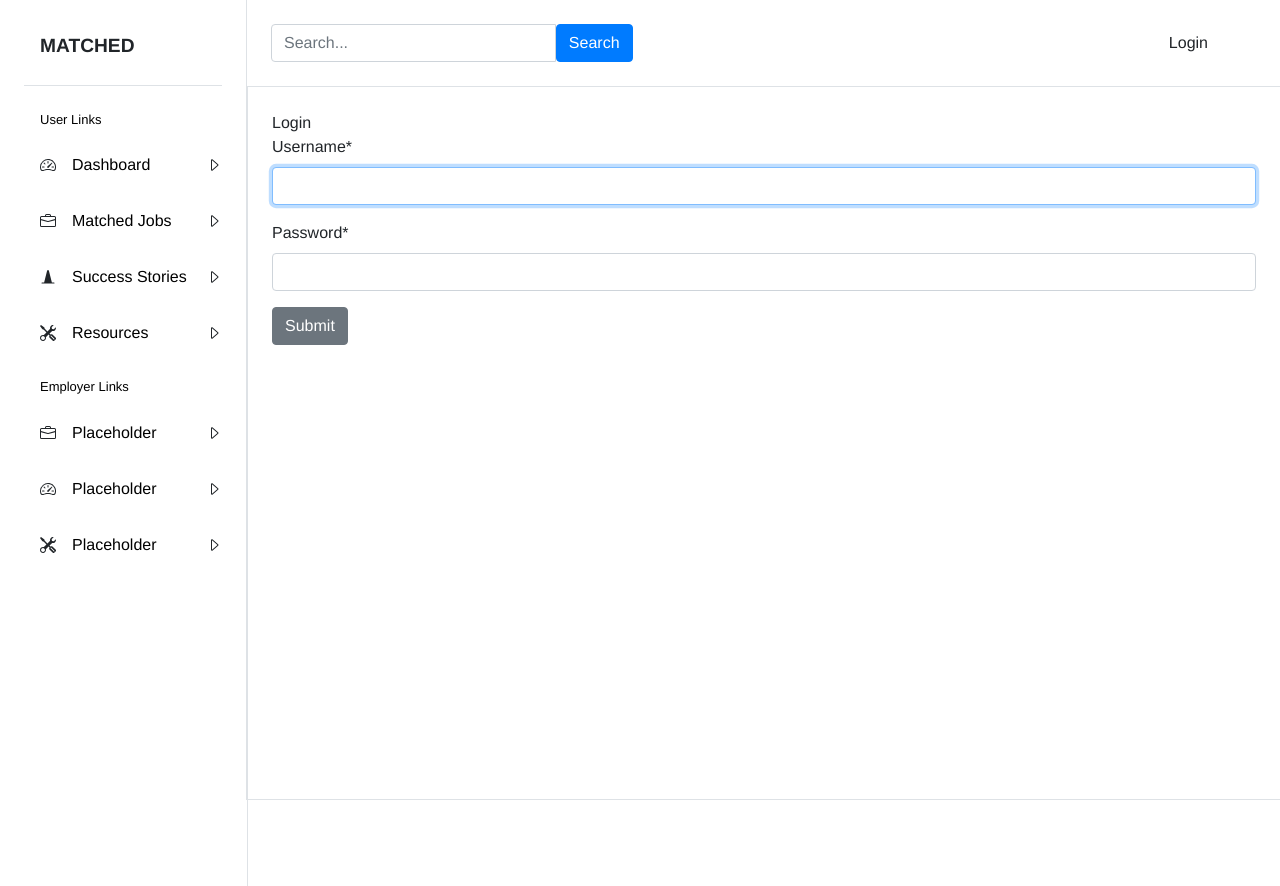
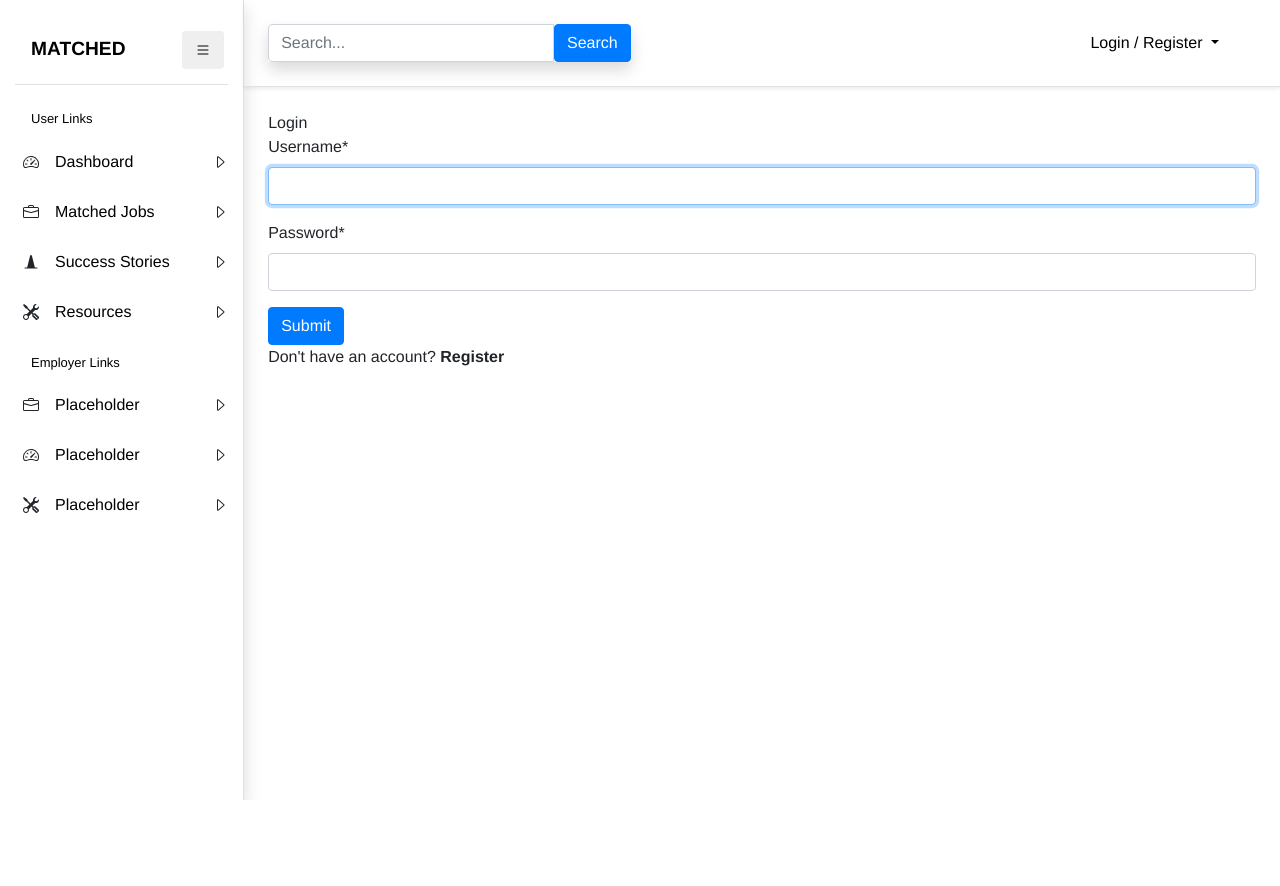
Before and after one commit to nerbGG/Matched, a Django app: page /accounts/login/ in a window 1280 px wide. After the commit the page ends 800 px from the top, so only its background shows below. Run offline with Django 4.2, Linux system fonts and the light colour scheme; some libraries are stand-ins or nearby versions.

Commit message:
navigaton bar can now be toggled

```diff
--- a/Matched/settings.py
+++ b/Matched/settings.py
@@ -9,7 +9,7 @@ https://docs.djangoproject.com/en/4.0/topics/settings/
 For the full list of settings and their values, see
 https://docs.djangoproject.com/en/4.0/ref/settings/
 """
-
+import os
 from pathlib import Path
 
 # Build paths inside the project like this: BASE_DIR / 'subdir'.
@@ -114,6 +114,9 @@ USE_TZ = True
 # https://docs.djangoproject.com/en/4.0/howto/static-files/
 
 STATIC_URL = 'static/'
+STATICFILES_DIRS = (
+    os.path.join(BASE_DIR, "Templates/static"),
+)
 
 # Default primary key field type
 # https://docs.djangoproject.com/en/4.0/ref/settings/#default-auto-field
--- a/Templates/base.html
+++ b/Templates/base.html
@@ -3,52 +3,31 @@
 <html>
 
 <head>
+    {% load static %}
     <meta charset="utf-8">
     <title>{% block title %} Matched {% endblock %}</title>
     <meta name="viewport" content="width=device-width">
     <link rel="stylesheet" href="https://stackpath.bootstrapcdn.com/bootstrap/4.1.3/css/bootstrap.min.css" integrity="sha384-MCw98/SFnGE8fJT3GXwEOngsV7Zt27NXFoaoApmYm81iuXoPkFOJwJ8ERdknLPMO" crossorigin="anonymous">
-    <style>
-        html,
-        body {
-            height: 100%;
-            padding: 0;
-            margin: 0;
-            width: 100%;
-            font-family: "Helvetica Neue", Helvetica, Arial, sans-serif;
-            /*overflow:hidden;*/
-        }
-        .navbar-colors {
-            background: #f8f8f8;
-            font-size: 18px;
-            line-height: 1.42857143;
-            color: #333;
-        }
-        a{
-            {#color: #337ab7;#}
-            color:black;
-        }
-        a:hover{
-            color:#2e6da4;
-        }
-        .hover :hover{
-            cursor: pointer;
-        }
-
-    </style>
+    <link rel="stylesheet" href="{% static 'css/base.css' %}">
 </head>
 
 <body>
-    <div class="d-flex flex-row h-100 ">
-        <nav class="nav flex-column p-4 border-right" style="width:23%;">
-            <div class="pb-3 border-bottom"style="font-size: larger">
-                <a class="nav-item nav-link "><strong>MATCHED</strong></a>
+    <div class="d-flex flex-row h-100">
+        <nav class="nav nav-bar flex-column border-right shadow h-100" id="navigation-bar">
+            <div class="w-100 border-bottom d-flex flex-row justify-content-between align-items-center" id="logoandburger"style="font-size: larger">
+                <a class="nav-item nav-link" id="matched-logo" href="/"><strong>MATCHED</strong></a>
+                <button class="btn mr-1" id="nav-toggle" >
+                    <svg xmlns="http://www.w3.org/2000/svg" width="16" height="16" fill="currentColor" class="bi bi-list" viewBox="0 0 16 16">
+                      <path fill-rule="evenodd" d="M2.5 12a.5.5 0 0 1 .5-.5h10a.5.5 0 0 1 0 1H3a.5.5 0 0 1-.5-.5zm0-4a.5.5 0 0 1 .5-.5h10a.5.5 0 0 1 0 1H3a.5.5 0 0 1-.5-.5zm0-4a.5.5 0 0 1 .5-.5h10a.5.5 0 0 1 0 1H3a.5.5 0 0 1-.5-.5z"/>
+                    </svg>
+                </button>
             </div>
-            <div id="user-links" class="mt-2">
-                 <div class="d-flex flex-row align-items-center justify-content-between"  style="font-size: small">
-                    <a class="nav-item nav-link mt-2" href="#">User Links</a>
+            <div id="links" class="mt-2">
+                 <div class="d-flex flex-row link-section-text" style="font-size: small">
+                    <a class="nav-item nav-link mt-2 " href="#">User Links</a>
 {#                   <p class="m-0 p-0">job Seekers</p>#}
                 </div>
-                 <div class="d-flex ml-3 flex-row align-items-center justify-content-between">
+                 <div class="link-container hover ml-2 d-flex flex-row align-items-center justify-content-between">
                      <div class="d-flex flex-row align-items-center">
                         <svg xmlns="http://www.w3.org/2000/svg" width="16" height="16" fill="currentColor" class="bi bi-speedometer2" viewBox="0 0 16 16">
                         <path d="M8 4a.5.5 0 0 1 .5.5V6a.5.5 0 0 1-1 0V4.5A.5.5 0 0 1 8 4zM3.732 5.732a.5.5 0 0 1 .707 0l.915.914a.5.5 0 1 1-.708.708l-.914-.915a.5.5 0 0 1 0-.707zM2 10a.5.5 0 0 1 .5-.5h1.586a.5.5 0 0 1 0 1H2.5A.5.5 0 0 1 2 10zm9.5 0a.5.5 0 0 1 .5-.5h1.5a.5.5 0 0 1 0 1H12a.5.5 0 0 1-.5-.5zm.754-4.246a.389.389 0 0 0-.527-.02L7.547 9.31a.91.91 0 1 0 1.302 1.258l3.434-4.297a.389.389 0 0 0-.029-.518z"/>
@@ -60,18 +39,17 @@
                      <path d="M6 12.796V3.204L11.481 8 6 12.796zm.659.753 5.48-4.796a1 1 0 0 0 0-1.506L6.66 2.451C6.011 1.885 5 2.345 5 3.204v9.592a1 1 0 0 0 1.659.753z"/>
                     </svg>
                 </div>
-                <div class="d-flex ml-3 flex-row align-items-center justify-content-between">
+                <div class="link-container hover d-flex ml-2 flex-row align-items-center justify-content-between">
                      <div class="d-flex flex-row align-items-center">
                          <svg xmlns="http://www.w3.org/2000/svg" width="16" height="16" fill="currentColor" class="bi bi-briefcase" viewBox="0 0 16 16">
-                          <path d="M6.5 1A1.5 1.5 0 0 0 5 2.5V3H1.5A1.5 1.5 0 0 0 0 4.5v8A1.5 1.5 0 0 0 1.5 14h13a1.5 1.5 0 0 0 1.5-1.5v-8A1.5 1.5 0 0 0 14.5 3H11v-.5A1.5 1.5 0 0 0 9.5 1h-3zm0 1h3a.5.5 0 0 1 .5.5V3H6v-.5a.5.5 0 0 1 .5-.5zm1.886 6.914L15 7.151V12.5a.5.5 0 0 1-.5.5h-13a.5.5 0 0 1-.5-.5V7.15l6.614 1.764a1.5 1.5 0 0 0 .772 0zM1.5 4h13a.5.5 0 0 1 .5.5v1.616L8.129 7.948a.5.5 0 0 1-.258 0L1 6.116V4.5a.5.5 0 0 1 .5-.5z"/>
-                        </svg>
+                          <path d="M6.5 1A1.5 1.5 0 0 0 5 2.5V3H1.5A1.5 1.5 0 0 0 0 4.5v8A1.5 1.5 0 0 0 1.5 14h13a1.5 1.5 0 0 0 1.5-1.5v-8A1.5 1.5 0 0 0 14.5 3H11v-.5A1.5 1.5 0 0 0 9.5 1h-3zm0 1h3a.5.5 0 0 1 .5.5V3H6v-.5a.5.5 0 0 1 .5-.5zm1.886 6.914L15 7.151V12.5a.5.5 0 0 1-.5.5h-13a.5.5 0 0 1-.5-.5V7.15l6.614 1.764a1.5 1.5 0 0 0 .772 0zM1.5 4h13a.5.5 0 0 1 .5.5v1.616L8.129 7.948a.5.5 0 0 1-.258 0L1 6.116V4.5a.5.5 0 0 1 .5-.5z"/></svg>
                         <a class="nav-item nav-link m-2 p-2 " href="#">Matched Jobs</a>
                      </div>
                     <svg xmlns="http://www.w3.org/2000/svg" width="16" height="16" fill="currentColor" class="bi bi-caret-right" viewBox="0 0 16 16">
                      <path d="M6 12.796V3.204L11.481 8 6 12.796zm.659.753 5.48-4.796a1 1 0 0 0 0-1.506L6.66 2.451C6.011 1.885 5 2.345 5 3.204v9.592a1 1 0 0 0 1.659.753z"/>
                     </svg>
                 </div>
-                <div class="d-flex ml-3 flex-row align-items-center justify-content-between">
+                <div class="link-container d-flex ml-2 flex-row align-items-center justify-content-between">
                      <div class="d-flex flex-row align-items-center">
                        <svg xmlns="http://www.w3.org/2000/svg" width="16" height="16" fill="currentColor" class="bi bi-cone" viewBox="0 0 16 16">
                         <path d="M7.03 1.88c.252-1.01 1.688-1.01 1.94 0l2.905 11.62H14a.5.5 0 0 1 0 1H2a.5.5 0 0 1 0-1h2.125L7.03 1.88z"/>
@@ -83,7 +61,7 @@
                      <path d="M6 12.796V3.204L11.481 8 6 12.796zm.659.753 5.48-4.796a1 1 0 0 0 0-1.506L6.66 2.451C6.011 1.885 5 2.345 5 3.204v9.592a1 1 0 0 0 1.659.753z"/>
                     </svg>
                 </div>
-                <div class="d-flex ml-3 flex-row align-items-center justify-content-between">
+                <div class="link-container d-flex ml-2 flex-row align-items-center justify-content-between">
                      <div class="d-flex flex-row align-items-center">
                          <svg xmlns="http://www.w3.org/2000/svg" width="16" height="16" fill="currentColor" class="bi bi-tools" viewBox="0 0 16 16">
                           <path d="M1 0 0 1l2.2 3.081a1 1 0 0 0 .815.419h.07a1 1 0 0 1 .708.293l2.675 2.675-2.617 2.654A3.003 3.003 0 0 0 0 13a3 3 0 1 0 5.878-.851l2.654-2.617.968.968-.305.914a1 1 0 0 0 .242 1.023l3.356 3.356a1 1 0 0 0 1.414 0l1.586-1.586a1 1 0 0 0 0-1.414l-3.356-3.356a1 1 0 0 0-1.023-.242L10.5 9.5l-.96-.96 2.68-2.643A3.005 3.005 0 0 0 16 3c0-.269-.035-.53-.102-.777l-2.14 2.141L12 4l-.364-1.757L13.777.102a3 3 0 0 0-3.675 3.68L7.462 6.46 4.793 3.793a1 1 0 0 1-.293-.707v-.071a1 1 0 0 0-.419-.814L1 0zm9.646 10.646a.5.5 0 0 1 .708 0l3 3a.5.5 0 0 1-.708.708l-3-3a.5.5 0 0 1 0-.708zM3 11l.471.242.529.026.287.445.445.287.026.529L5 13l-.242.471-.026.529-.445.287-.287.445-.529.026L3 15l-.471-.242L2 14.732l-.287-.445L1.268 14l-.026-.529L1 13l.242-.471.026-.529.445-.287.287-.445.529-.026L3 11z"/>
@@ -95,11 +73,11 @@
                      <path d="M6 12.796V3.204L11.481 8 6 12.796zm.659.753 5.48-4.796a1 1 0 0 0 0-1.506L6.66 2.451C6.011 1.885 5 2.345 5 3.204v9.592a1 1 0 0 0 1.659.753z"/>
                     </svg>
                 </div>
-                 <div class="d-flex flex-row align-items-center justify-content-between"  style="font-size: small">
-                    <a class="nav-item nav-link mt-2" href="#">Employer Links</a>
+                 <div class="d-flex flex-row link-section-text"  style="font-size: small">
+                    <a class="nav-item nav-link mt-2 " href="#">Employer Links</a>
 {#                   <p class="m-0 p-0">job Seekers</p>#}
                 </div>
-                 <div class="d-flex ml-3 flex-row align-items-center justify-content-between">
+                 <div class="link-container d-flex ml-2 flex-row align-items-center justify-content-between">
                      <div class="d-flex flex-row align-items-center">
                          <svg xmlns="http://www.w3.org/2000/svg" width="16" height="16" fill="currentColor" class="bi bi-briefcase" viewBox="0 0 16 16">
                           <path d="M6.5 1A1.5 1.5 0 0 0 5 2.5V3H1.5A1.5 1.5 0 0 0 0 4.5v8A1.5 1.5 0 0 0 1.5 14h13a1.5 1.5 0 0 0 1.5-1.5v-8A1.5 1.5 0 0 0 14.5 3H11v-.5A1.5 1.5 0 0 0 9.5 1h-3zm0 1h3a.5.5 0 0 1 .5.5V3H6v-.5a.5.5 0 0 1 .5-.5zm1.886 6.914L15 7.151V12.5a.5.5 0 0 1-.5.5h-13a.5.5 0 0 1-.5-.5V7.15l6.614 1.764a1.5 1.5 0 0 0 .772 0zM1.5 4h13a.5.5 0 0 1 .5.5v1.616L8.129 7.948a.5.5 0 0 1-.258 0L1 6.116V4.5a.5.5 0 0 1 .5-.5z"/>
@@ -110,7 +88,7 @@
                      <path d="M6 12.796V3.204L11.481 8 6 12.796zm.659.753 5.48-4.796a1 1 0 0 0 0-1.506L6.66 2.451C6.011 1.885 5 2.345 5 3.204v9.592a1 1 0 0 0 1.659.753z"/>
                     </svg>
                 </div>
-                <div class="d-flex ml-3 flex-row align-items-center justify-content-between">
+                <div class="link-container d-flex ml-2 flex-row align-items-center justify-content-between">
                      <div class="d-flex flex-row align-items-center">
                         <svg xmlns="http://www.w3.org/2000/svg" width="16" height="16" fill="currentColor" class="bi bi-speedometer2" viewBox="0 0 16 16">
                         <path d="M8 4a.5.5 0 0 1 .5.5V6a.5.5 0 0 1-1 0V4.5A.5.5 0 0 1 8 4zM3.732 5.732a.5.5 0 0 1 .707 0l.915.914a.5.5 0 1 1-.708.708l-.914-.915a.5.5 0 0 1 0-.707zM2 10a.5.5 0 0 1 .5-.5h1.586a.5.5 0 0 1 0 1H2.5A.5.5 0 0 1 2 10zm9.5 0a.5.5 0 0 1 .5-.5h1.5a.5.5 0 0 1 0 1H12a.5.5 0 0 1-.5-.5zm.754-4.246a.389.389 0 0 0-.527-.02L7.547 9.31a.91.91 0 1 0 1.302 1.258l3.434-4.297a.389.389 0 0 0-.029-.518z"/>
@@ -122,7 +100,7 @@
                      <path d="M6 12.796V3.204L11.481 8 6 12.796zm.659.753 5.48-4.796a1 1 0 0 0 0-1.506L6.66 2.451C6.011 1.885 5 2.345 5 3.204v9.592a1 1 0 0 0 1.659.753z"/>
                     </svg>
                 </div>
-                 <div class="d-flex ml-3 flex-row align-items-center justify-content-between">
+                 <div class="link-container d-flex ml-2 flex-row align-items-center justify-content-between">
                      <div class="d-flex flex-row align-items-center">
                          <svg xmlns="http://www.w3.org/2000/svg" width="16" height="16" fill="currentColor" class="bi bi-tools" viewBox="0 0 16 16">
                           <path d="M1 0 0 1l2.2 3.081a1 1 0 0 0 .815.419h.07a1 1 0 0 1 .708.293l2.675 2.675-2.617 2.654A3.003 3.003 0 0 0 0 13a3 3 0 1 0 5.878-.851l2.654-2.617.968.968-.305.914a1 1 0 0 0 .242 1.023l3.356 3.356a1 1 0 0 0 1.414 0l1.586-1.586a1 1 0 0 0 0-1.414l-3.356-3.356a1 1 0 0 0-1.023-.242L10.5 9.5l-.96-.96 2.68-2.643A3.005 3.005 0 0 0 16 3c0-.269-.035-.53-.102-.777l-2.14 2.141L12 4l-.364-1.757L13.777.102a3 3 0 0 0-3.675 3.68L7.462 6.46 4.793 3.793a1 1 0 0 1-.293-.707v-.071a1 1 0 0 0-.419-.814L1 0zm9.646 10.646a.5.5 0 0 1 .708 0l3 3a.5.5 0 0 1-.708.708l-3-3a.5.5 0 0 1 0-.708zM3 11l.471.242.529.026.287.445.445.287.026.529L5 13l-.242.471-.026.529-.445.287-.287.445-.529.026L3 15l-.471-.242L2 14.732l-.287-.445L1.268 14l-.026-.529L1 13l.242-.471.026-.529.445-.287.287-.445.529-.026L3 11z"/>
@@ -136,13 +114,11 @@
                 </div>
             </div>
         </nav>
-        <div class="flex-column w-100 border-bottom">
-            <div class="border-bottom d-flex flex-row justify-content-between align-items-center">
-                <form class="input-group justify-content-start m-4 " style="width:35%">
+        <div class="flex-column w-100">
+            <div class="border-bottom d-flex flex-row justify-content-between align-items-center shadow-sm" style="height: 87px">
+                <form class="input-group justify-content-start m-4 shadow " style="width:35%">
                   <input type="search" id="form1" class="form-control" placeholder="Search...">
-                  <button type="button" class="btn btn-primary">
-                           Search
-                  </button>
+                  <button type="button" class="btn btn-primary">Search</button>
                 </form>
                     <div class="dropdown mr-5">
                         {% if user.is_authenticated %}
@@ -150,28 +126,35 @@
                                   <path d="M11 6a3 3 0 1 1-6 0 3 3 0 0 1 6 0z"/>
                                   <path fill-rule="evenodd" d="M0 8a8 8 0 1 1 16 0A8 8 0 0 1 0 8zm8-7a7 7 0 0 0-5.468 11.37C3.242 11.226 4.805 10 8 10s4.757 1.225 5.468 2.37A7 7 0 0 0 8 1z"/>
                             </svg>
-                            <a class="btn  dropdown-toggle" href="#" role="button" id="dropdownMenuLink" data-toggle="dropdown" aria-haspopup="true" aria-expanded="false">
+                            <a class="btn dropdown-toggle" href="#" role="button" id="dropdownMenuLink" data-toggle="dropdown" aria-haspopup="true" aria-expanded="false">
                                 <strong>{{user.first_name}} {{user.last_name}}</strong>
                             </a>
-                            <div class="dropdown-menu" aria-labelledby="dropdownMenuLink">
+                            <div class="dropdown-menu shadow " aria-labelledby="dropdownMenuLink">
                                 <a class="dropdown-item" href="/accounts/logout/">Logout</a>
                                 <a class="dropdown-item" href="#">Settings</a>
                                 <a class="dropdown-item" href="#">Dark Mode</a>
                             </div>
                         {% else %}
-                            <a class="dropdown-item" href="/accounts/login/">Login</a>
+                            <a class="btn dropdown-toggle" href="#" role="button" id="dropdownMenuLink" data-toggle="dropdown" aria-haspopup="true" aria-expanded="false">
+                               Login / Register
+                            </a>
+                            <div class="dropdown-menu shadow" aria-labelledby="dropdownMenuLink">
+                                <a class="dropdown-item" href="/accounts/login/">Login</a>
+                                <a class="dropdown-item" href="/accounts/register">Register</a>
+                            </div>
                         {% endif %}
                     </div>
-
             </div>
 {#            main page#}
-            <div id="content" class="p-4 w-100 h-100 border-left">
+            <div id="content" class="p-4 w-100 h-100">
                 {% block content %}
                 {% endblock %}
             </div>
         </div>
     </div>
-     <script src="https://code.jquery.com/jquery-3.3.1.slim.min.js" integrity="sha384-q8i/X+965DzO0rT7abK41JStQIAqVgRVzpbzo5smXKp4YfRvH+8abtTE1Pi6jizo" crossorigin="anonymous"></script>
+    <script src="{% static 'js/nav.js' %}"></script>
+    {#bootstrap scripts#}
+    <script src="https://code.jquery.com/jquery-3.3.1.slim.min.js" integrity="sha384-q8i/X+965DzO0rT7abK41JStQIAqVgRVzpbzo5smXKp4YfRvH+8abtTE1Pi6jizo" crossorigin="anonymous"></script>
     <script src="https://cdn.jsdelivr.net/npm/popper.js@1.14.7/dist/umd/popper.min.js" integrity="sha384-UO2eT0CpHqdSJQ6hJty5KVphtPhzWj9WO1clHTMGa3JDZwrnQq4sF86dIHNDz0W1" crossorigin="anonymous"></script>
     <script src="https://cdn.jsdelivr.net/npm/bootstrap@4.3.1/dist/js/bootstrap.min.js" integrity="sha384-JjSmVgyd0p3pXB1rRibZUAYoIIy6OrQ6VrjIEaFf/nJGzIxFDsf4x0xIM+B07jRM" crossorigin="anonymous"></script>
 </body>
--- a/Templates/registration/login.html
+++ b/Templates/registration/login.html
@@ -5,8 +5,7 @@
 <form action="" method="post">
     {% csrf_token %}
     {{ form | crispy }}
-    <input type="submit" value="Submit" class="btn btn-secondary">
-
-
+    <input type="submit" value="Submit" class="btn btn-primary">
 </form>
+    <p>Don't have an account? <a class="alert-link">Register</a></p>
 {% endblock %}
--- /dev/null
+++ b/Templates/static/css/base.css
@@ -0,0 +1,57 @@
+ html, body {
+    height: 100%;
+    width: 100%;
+    padding: 0;
+    margin: 0;
+    font-family: "Helvetica Neue", Helvetica, Arial, sans-serif;
+    overflow: auto;
+    overflow:hidden;
+}
+ .nav-bar{
+     min-width: 72px;
+     width:23%;
+     overflow: hidden;
+     /*transition:width .5s linear;*/
+     padding:15px;
+ }
+ .shrink{
+    /*min-width: 72px;*/
+    width:85px;
+        /*padding: 0px;*/
+ }
+ .hide{
+     display:none;
+ }
+ .bigger{
+     height:70px;
+ }
+
+.navbar-colors {
+    background: #f8f8f8;
+    font-size: 18px;
+    line-height: 1.42857143;
+    color: #333;
+}
+a{
+    color:black;
+}
+a:hover{
+    /*color:#2e6da4;*/
+    color:black;
+}
+#logoandburger{
+    height:70px;
+}
+
+.link-container{
+     height:50px;
+}
+.link-container:hover{
+    cursor: pointer;
+    border-bottom: 1px solid black;
+    font-size: large;
+    cursor: pointer;
+}
+.link-section-text-center{
+    margin-left: -20%;
+}
--- /dev/null
+++ b/Templates/static/js/nav.js
@@ -0,0 +1,28 @@
+// linksDiv = document.getElementById("links");
+// linksDiv.style.backgroundColor="red";
+navBtn = document.getElementById("nav-toggle");
+toggleNav = () => {
+    let matchedLogo = document.getElementById("matched-logo")
+    matchedLogo.classList.toggle("hide")
+    document.getElementById("logoandburger").classList.toggle("justify-content-center")
+    let navBar = document.getElementById("navigation-bar");
+    navBar.classList.toggle("shrink");
+    let linkContainers = document.getElementsByClassName("link-container");
+    for(const container of linkContainers){
+        //hiding the arrow svgs
+        container.lastElementChild.classList.toggle("hide");
+       let iconAndText = container.firstElementChild;
+        //hiding the link text
+       iconAndText.lastElementChild.classList.toggle("hide");
+       iconAndText.firstElementChild.classList.toggle("bigger");
+    }
+    let linkSections = document.getElementsByClassName("link-section-text");
+    for(const section of linkSections){
+        section.classList.toggle("link-section-text-center");
+    }
+
+
+    // document.getElementById("links").classList.toggle("align-items-center")
+}
+
+navBtn.addEventListener("click", toggleNav);
```
